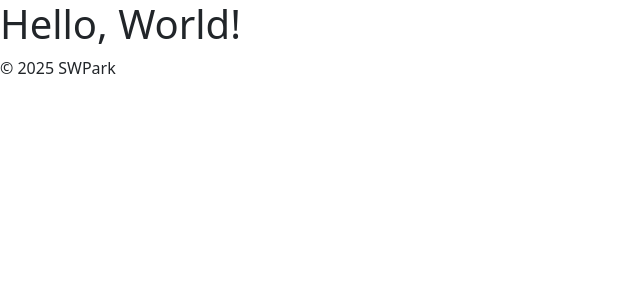
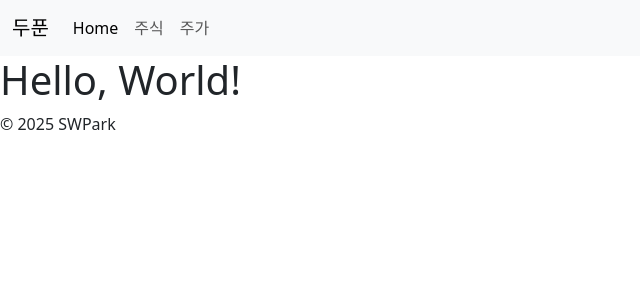
Before and after one commit to SungwooPark5/DuPoon, a Django app: page / in a window 1280 px wide. Shown: the top 300 px of the page, without its empty margins (0-640 px from the left). Run offline with Django 5.2, Linux system fonts and the light colour scheme; parts of the project's set-up code (start-up, migrations or seed data) failed here and were passed over.

Commit message:
feat: Add simple nav bar (#35)

```diff
--- a/backend/apps/stock/urls.py
+++ b/backend/apps/stock/urls.py
@@ -1,6 +1,8 @@
 from django.urls import path
 
 from .views import StockListView, PriceListView
+
+app_name = "stock"
 
 urlpatterns = [
     path("stocks/", StockListView.as_view(), name="stock_list"),
--- a/backend/config/urls.py
+++ b/backend/config/urls.py
@@ -23,7 +23,7 @@ urlpatterns = [
     path("admin/", admin.site.urls),
     path("api-auth/", include("rest_framework.urls", namespace="rest_framework")),
     path("", include("apps.core.urls")),
-    path("stock/", include("apps.stock.urls")),
+    path("stock/", include("apps.stock.urls", namespace="stock")),
     path("api/stock/", include("apps.stock.api_urls")),
 ]
 
--- a/backend/templates/base.html
+++ b/backend/templates/base.html
@@ -9,11 +9,32 @@
     <meta name="keywords" content="Quant, Trading, Platform">
     <meta name="author" content="SWPark">
     <meta name="csrf-token" content="{{ csrf_token }}">
-    <title>Du Poon</title>
+    <title>두푼 - 간단한 자산 배분 전략 프로그램</title>
     <link href="https://cdn.jsdelivr.net/npm/bootstrap@5.3.7/dist/css/bootstrap.min.css" rel="stylesheet" integrity="sha384-LN+7fdVzj6u52u30Kp6M/trliBMCMKTyK833zpbD+pXdCLuTusPj697FH4R/5mcr" crossorigin="anonymous">
   </head>
 
   <body>
+    <nav class="navbar navbar-expand-lg bg-body-tertiary">
+      <div class="container-fluid">
+        <a class="navbar-brand" href="{% url 'home' %}">두푼</a>
+        <button class="navbar-toggler" type="button" data-bs-toggle="collapse" data-bs-target="#navbarSupportedContent" aria-controls="navbarSupportedContent" aria-expanded="false" aria-label="Toggle navigation">
+          <span class="navbar-toggler-icon"></span>
+        </button>
+        <div class="collapse navbar-collapse" id="navbarSupportedContent">
+          <ul class="navbar-nav me-auto-mb-2 mb-lg-0">
+            <li class="nav-item">
+              <a class="nav-link active" aria-current="page" href="{% url 'home' %}">Home</a>
+            </li>
+            <li class="nav-item">
+              <a class="nav-link" href="{% url 'stock:stock_list' %}">주식</a>
+            </li>
+            <li class="nav-item">
+              <a class="nav-link" href="{% url 'stock:price_list' %}">주가</a>
+            </li>
+          </ul>
+        </div>
+      </div>
+    </nav>
     <main>
       {% block content %}{% endblock content %}
     </main>
```
